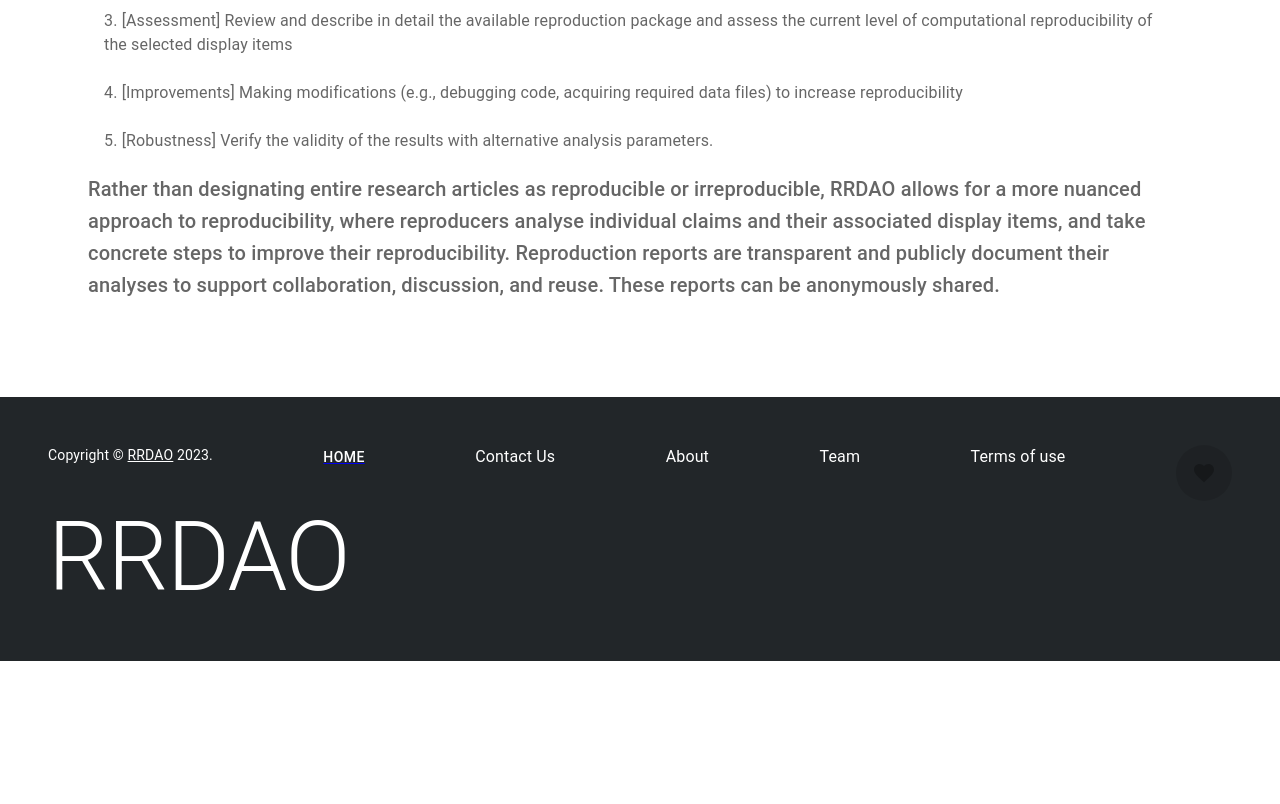
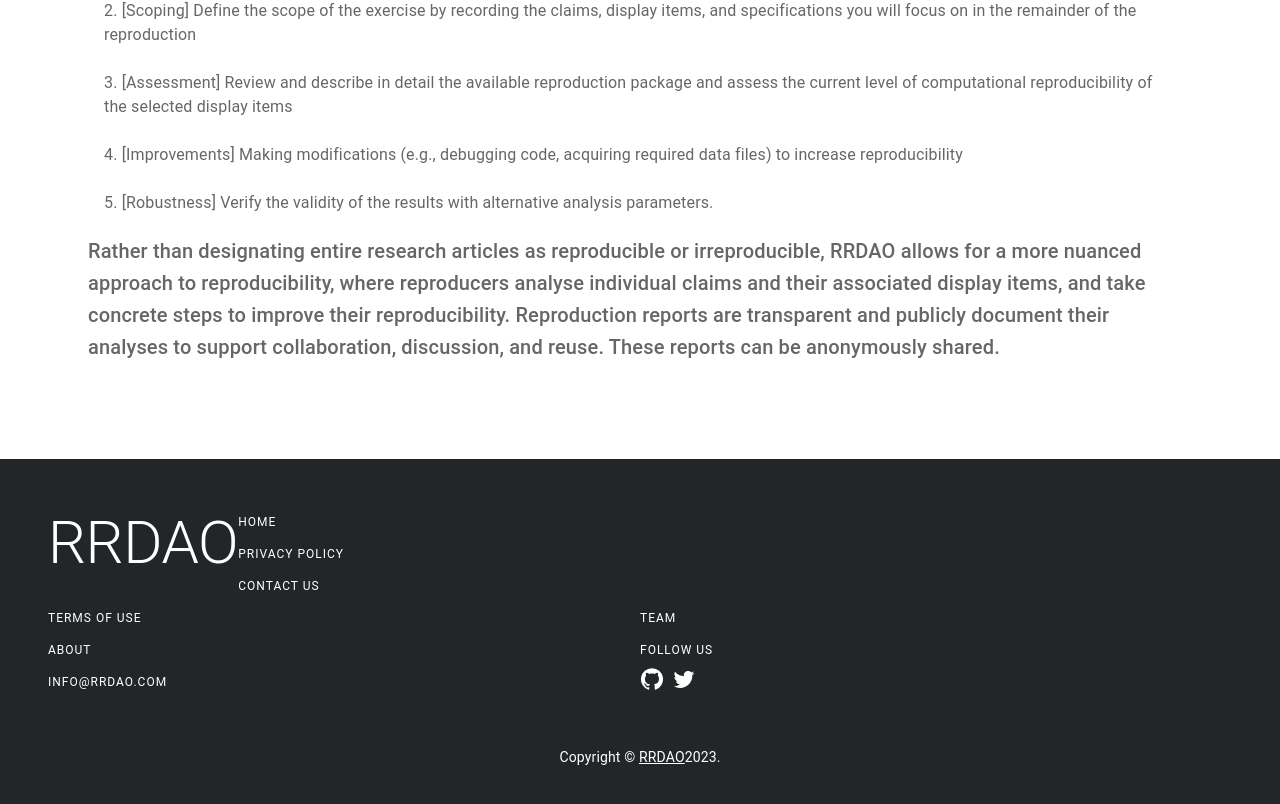
Before and after one commit to replicare-desci/replicare, a React (Create React App) app: page / in a window 1280 px wide. Shown: the part 1450-2254 px from the top of the page. Before the commit the page ends 2111 px from the top, so only its background shows below. Built offline with nearby package versions, Linux system fonts and the light colour scheme.

Commit message:
better footer ui

```diff
--- a/public/index.html
+++ b/public/index.html
@@ -24,7 +24,7 @@
       work correctly both with client-side routing and a non-root public URL.
       Learn how to configure a non-root public URL by running `npm run build`.
     -->
-    <title>React App</title>
+    <title>RRDAO</title>
   </head>
   <body>
     <noscript>You need to enable JavaScript to run this app.</noscript>
--- a/src/App.tsx
+++ b/src/App.tsx
@@ -30,6 +30,11 @@ export default function App() {
       <CssBaseline />
       <Navbar />
       <main>
+        <button className="bottom-right">
+          <Fab disabled aria-label="like">
+            <FavoriteIcon />
+          </Fab>
+        </button>
         {/* Hero unit */}
         <Container>
           <Grid
--- a/src/Components/Footer.tsx
+++ b/src/Components/Footer.tsx
@@ -11,14 +11,15 @@ import { createTheme, ThemeProvider } from "@mui/material/styles";
 
 import FavoriteIcon from "@mui/icons-material/Favorite";
 import Fab from "@mui/material/Fab";
-
+import GitHubIcon from "@mui/icons-material/GitHub";
+import TwitterIcon from "@mui/icons-material/Twitter";
 function Copyright() {
   return (
     <Typography variant="body2" color="text.white" align="center">
       {"Copyright © "}
       <Link color="inherit" href="/">
         RRDAO
-      </Link>{" "}
+      </Link>
       {new Date().getFullYear()}
       {"."}
     </Typography>
@@ -32,31 +33,78 @@ const Footer = () => {
         sx={{ bgcolor: "#222629", p: 6, color: "#ffffff" }}
         component="footer"
       >
-        <Grid container justifyContent={"space-between"}>
-          <Grid item>
-            <Copyright />
+        <Grid container>
+          <Grid item xl={3}>
+            <Typography variant="h2" component={"h1"}>
+              RRDAO
+            </Typography>
           </Grid>
-          <Grid item>
-            <a href="/">
-              <Typography variant="button" sx={{ color: "#ffffff" }}>
+          <Grid item xs={6} xl={3}>
+            <Box>
+              <Typography variant="overline" sx={{ color: "#ffffff" }}>
                 Home
               </Typography>
-            </a>
+            </Box>
+            <Box>
+              <Typography variant="overline" sx={{}}>
+                Privacy Policy
+              </Typography>
+            </Box>
+            <Box>
+              <Typography variant="overline" sx={{ color: "#ffffff" }}>
+                Contact us
+              </Typography>
+            </Box>
           </Grid>
-          <Grid item>Contact Us</Grid>
-          <Grid item>About</Grid>
-          <Grid item>Team</Grid>
-          <Grid item>Terms of use</Grid>
-          <Fab disabled aria-label="like">
-            <FavoriteIcon />
-          </Fab>
+          <Grid item xs={6} xl={3}>
+            <Box>
+              <Typography variant="overline" sx={{}}>
+                Terms of use
+              </Typography>
+            </Box>
+            <Box>
+              <Typography variant="overline" sx={{ color: "#ffffff" }}>
+                About
+              </Typography>
+            </Box>
+            <Box>
+              <Typography variant="overline" sx={{}}>
+                info@rrdao.com
+              </Typography>
+            </Box>
+          </Grid>
+
+          <Grid item xs={6} xl={3}>
+            <Box>
+              <Typography variant="overline" sx={{}}>
+                Team
+              </Typography>
+            </Box>
+            <Box>
+              <Box>
+                <Typography variant="overline" sx={{}}>
+                  Follow us
+                </Typography>
+              </Box>
+              <Box display={"flex"}>
+                <Box>
+                  <GitHubIcon />
+                </Box>
+                <Box mx={1}>
+                  <TwitterIcon />
+                </Box>
+              </Box>
+            </Box>
+          </Grid>
+          <Grid item xs={6} xl={3}></Grid>
         </Grid>
-        <Grid container>
-          <Typography variant="h1" component={"h1"}>
-            RRDAO
-          </Typography>
+        <Grid container justifyContent={"center"}>
+          <Box mt={6}>
+            <Copyright />
+          </Box>
         </Grid>
       </Box>
+
       {/* End footer */}
     </div>
   );
--- a/src/theme.ts
+++ b/src/theme.ts
@@ -6,6 +6,7 @@ const theme = createTheme({
   palette: {
     primary: {
       main: '#80B731',
+
     },
     secondary: {
       main: '#19857b',
```
